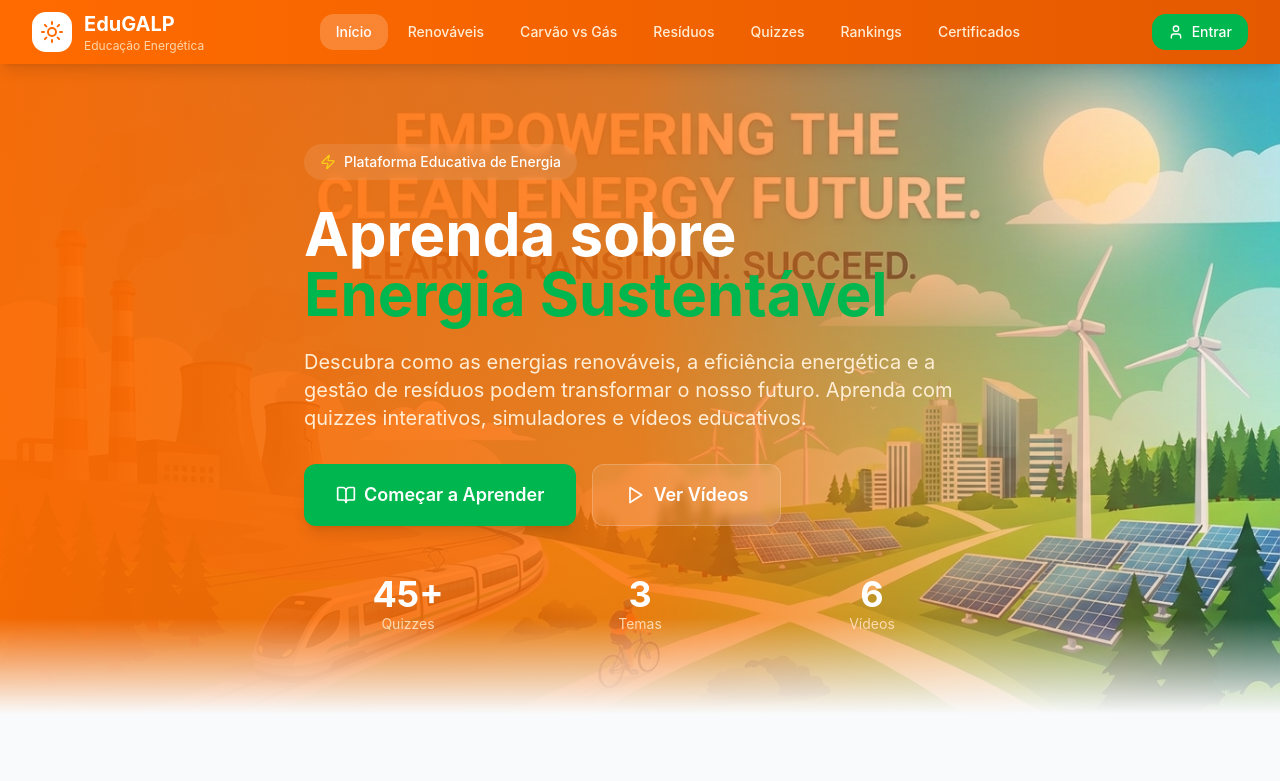
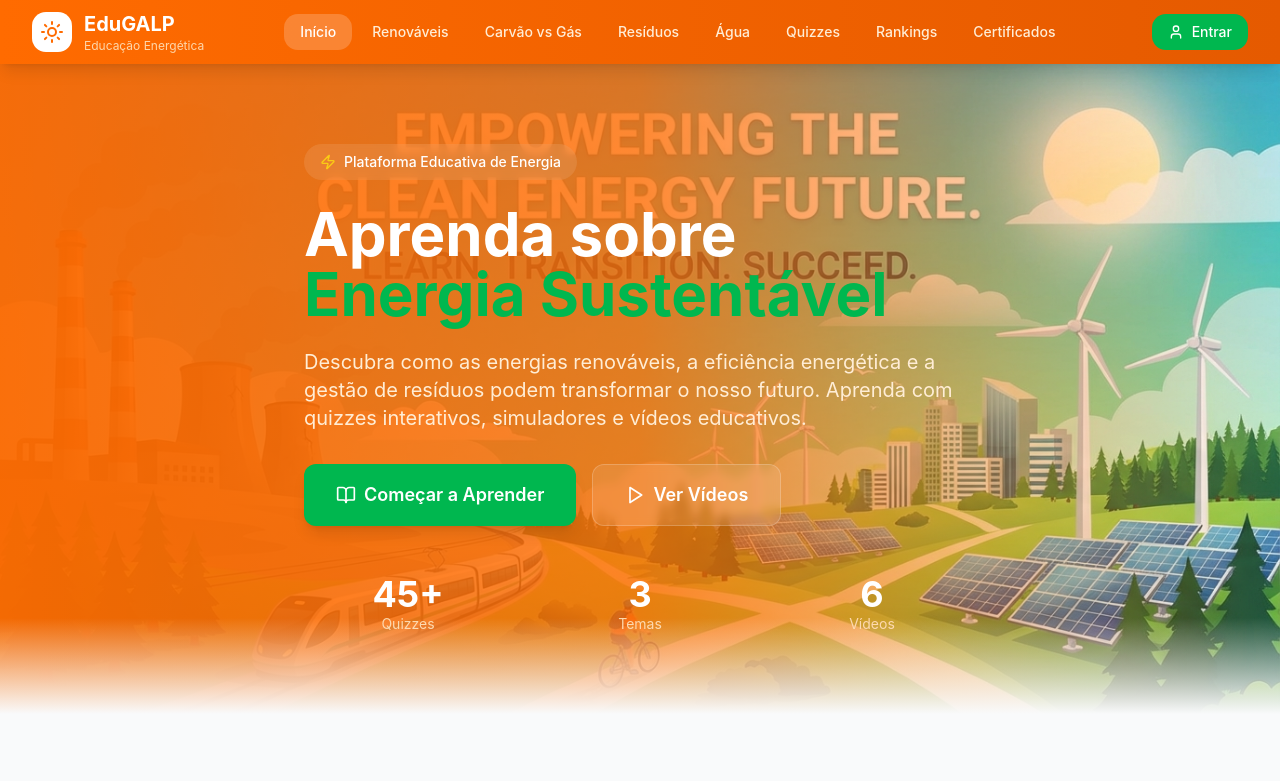
Before and after one commit to edyman65-dev/EDUGALPAPP, a React (Vite) app: page / in a window 1280 px wide. Shown: the top 781 px of the page. Built offline with nearby package versions, Linux system fonts and the light colour scheme.

Commit message:
Add 'Água' menu item to Header component
Added a new menu item for 'Água' in the header.

```diff
--- a/src/components/edugalp/Header.tsx
+++ b/src/components/edugalp/Header.tsx
@@ -25,6 +25,7 @@ const Header: React.FC<HeaderProps> = ({
     { id: 'renovaveis', label: 'Renováveis', icon: Sun },
     { id: 'carvao-gas', label: 'Carvão vs Gás', icon: Sun },
     { id: 'residuos', label: 'Resíduos', icon: Sun },
+    { id: 'agua', label: 'Água', icon: Sun },
     { id: 'quizzes', label: 'Quizzes', icon: BookOpen },
     { id: 'rankings', label: 'Rankings', icon: Trophy },
     { id: 'certificados', label: 'Certificados', icon: Award },
```
